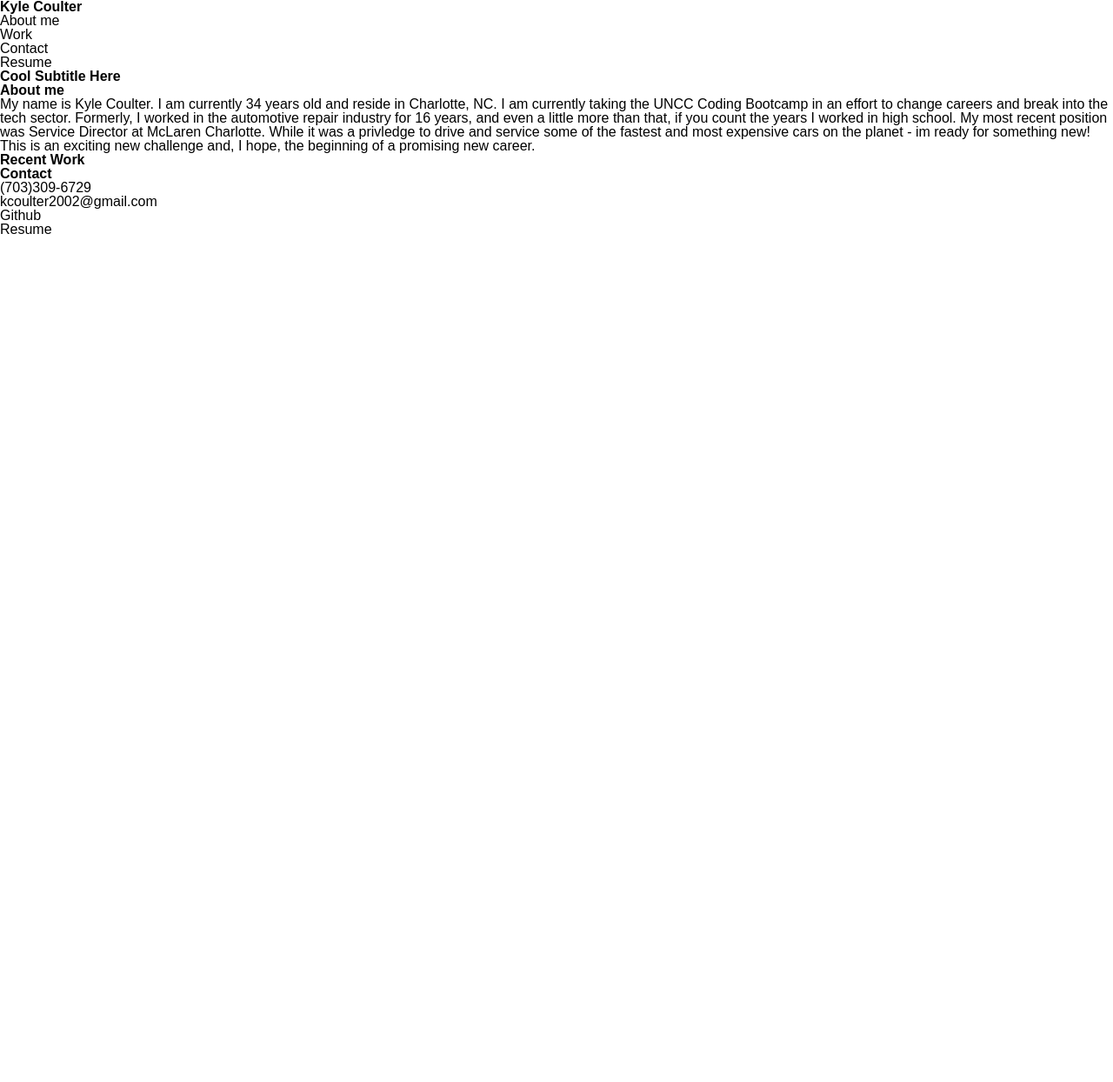
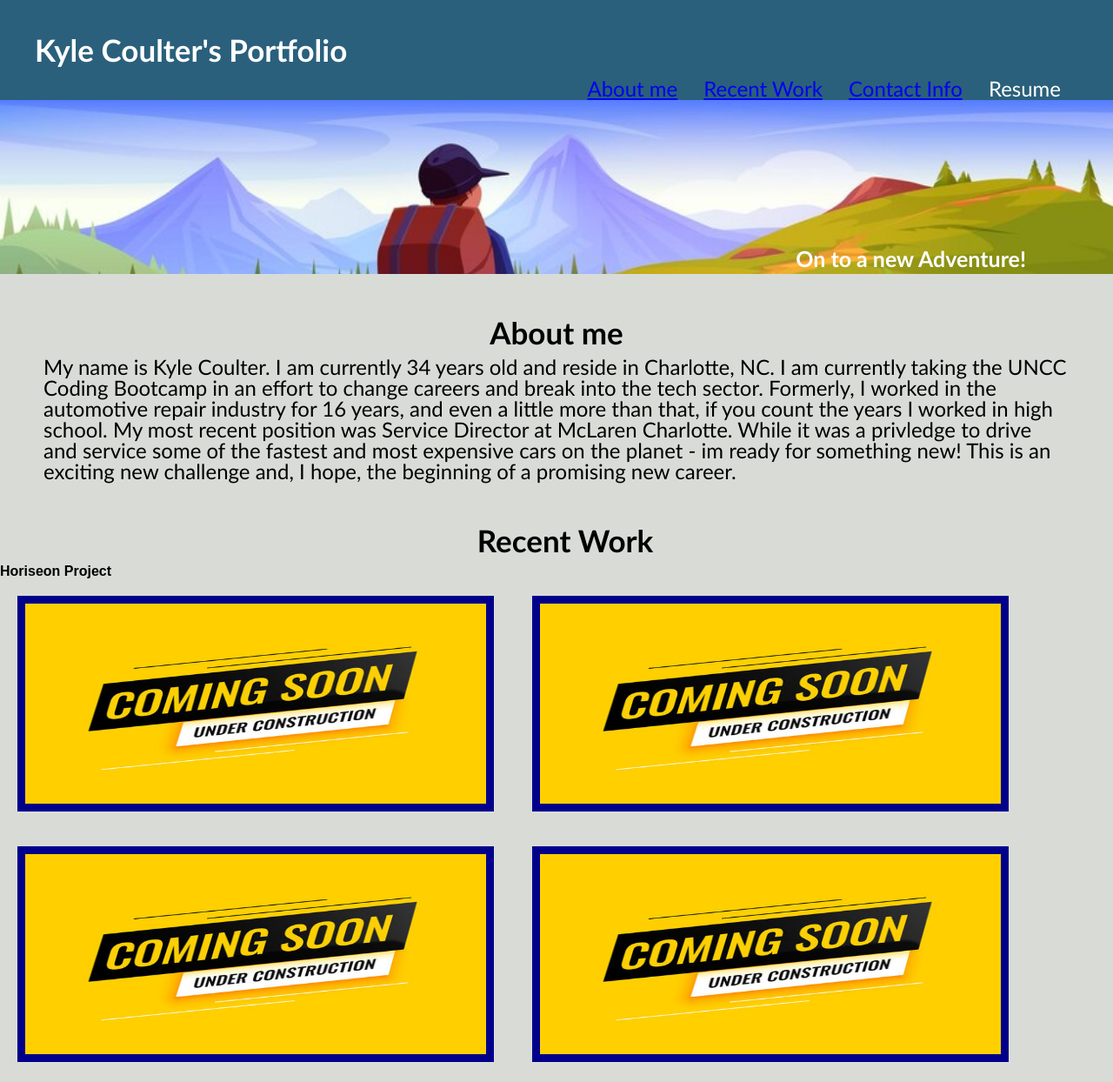
Before and after one commit to coulterkyle/Portfolio, a plain HTML site: page index.html in a window 1280 px wide. Shown: the top 1244 px of the page at 87% size. Before the commit the page ends 800 px from the top, so only its background shows below. Drawn offline with Linux system fonts and the light colour scheme.

Commit message:
added CSS, images and Hyperlinks

```diff
--- a/assets/style.css
+++ b/assets/style.css
@@ -0,0 +1,104 @@
+* {
+    box-sizing: border-box;
+    padding: 0;
+    margin: 0;
+}
+
+body {
+    background-color: #d9dcd6;
+}
+
+.header {
+    padding: 40px;
+    font-family: 'Trebuchet MS', 'Lucida Sans Unicode', 'Lucida Grande', 'Lucida Sans', Arial, sans-serif;
+    background-color: #2a607c;
+    color: #ffffff;
+}
+
+header h1 {
+    font-size: 35px;
+}
+
+.header div {
+    padding-top: 15px;
+    margin-right: 20px;
+    float: right;
+    font-family: 'Gill Sans', 'Gill Sans MT', Calibri, 'Trebuchet MS', sans-serif;
+    font-size: 20px;
+}
+
+.header div ul {
+    list-style-type: none;
+}
+
+.header div ul li {
+    display: inline-block;
+    margin-left: 25px;
+    font-size: larger;
+}
+
+.subtitle {
+    padding: 100px;
+    font-family: 'Trebuchet MS', 'Lucida Sans Unicode', 'Lucida Grande', 'Lucida Sans', Arial, sans-serif;
+    background-image: url(man-travel-explore-mountain.jpeg);
+    background-repeat: no-repeat;
+    background-size: cover;
+    color: #ffffff;
+}
+
+.subtitle h2 {
+    float: right;
+    font-size: 25px;
+    margin-top: 70px;
+}
+
+.content h2 {
+    font-family: 'Trebuchet MS', 'Lucida Sans Unicode', 'Lucida Grande', 'Lucida Sans', Arial, sans-serif;
+    font-size: 35px;
+    margin-top: 50px;
+    margin-bottom: 10px;
+    text-align: center;
+}
+
+.about-me {
+    font-family: 'Gill Sans', 'Gill Sans MT', Calibri, 'Trebuchet MS', sans-serif;
+    font-size: 24px;
+}
+
+.about-me p {
+    margin-left: 50px;
+    margin-right: 50px;
+    justify-content: center;
+}
+
+.recent-work {
+    width: 1300px;
+}
+
+.recent-work img {
+    height: 230px;
+    width: 530px;
+}
+
+.recent-work ul li {
+    display: inline-flex;
+    margin: 20px;
+    border: 9px solid darkblue;
+    justify-content: center;
+}
+
+#recent-work ul li:hover::after {
+    border: 15px solid darkred;
+}
+
+.contact {
+background-color: #2a607c;
+color: #ffffff;
+}
+
+.contact div ul li {
+    display: inline-block;
+    margin: 25px;
+    justify-content: center;
+    font-size: larger;
+}
--- a/index.html
+++ b/index.html
@@ -8,30 +8,30 @@
     <title>Kyle Coulter's Portfolio</title>
 </head>
 <body>
-    <header>
-        <h1>Kyle Coulter</h1>
+    <header class="header">
+        <h1>Kyle Coulter's Portfolio</h1>
         <div>
             <ul>
                 <li>
-                    About me
+                    <a href="#about-me">About me</a>
                 </li>
                 <li>
-                    Work
+                    <a href="#recent-work">Recent Work</a>
                 </li>
                 <li>
-                    Contact
+                    <a href="#contact">Contact Info</a>
                 </li>
                 <li>
                     Resume
                 </li>
             </ul>
         </div>
-        <div>
-            <h2>Cool Subtitle Here</h2>
-        </div>
     </header>
-    <main>
-        <section>
+    <section class="subtitle">
+        <h2>On to a new Adventure!</h2>
+    </section>
+    <main class="content">
+        <section id= "about-me" class="about-me">
             <h2>About me</h2>
             <p>My name is Kyle Coulter. I am currently 34 years old and
             reside in Charlotte, NC. I am currently taking the UNCC Coding Bootcamp
@@ -43,11 +43,29 @@
             This is an exciting new challenge and, I hope, the beginning of a promising new career.
             </p>
         </section>
-        <section>
+        <section id= "recent-work" class="recent-work">
             <h2>Recent Work</h2>
+            <section id="featured">
+                <h3>Horiseon Project</h3>
+            </section>
+            <ul>
+                <li>
+                    <img src="assets/under-construction.jpeg" alt="Coming Soon!">
+                </li>
+                <li>
+                    <img src="assets/under-construction.jpeg" alt="Coming Soon!">
+                </li>
+                <li>
+                    <img src="assets/under-construction.jpeg" alt="Coming Soon!">
+                </li>
+                <li>
+                    <img src="assets/under-construction.jpeg" alt="Coming Soon!">
+                </li>
+            </ul>
         </section>
-        <section>
+        <section id= "contact" class="contact">
             <h2>Contact</h2>
+            <div>
             <ul>
                 <li>
                     (703)309-6729
@@ -62,6 +80,7 @@
                     Resume
                 </li>
             </ul>
+            </div>
         </section>
     </main>
 
```
Also changed, not shown: assets/man-travel-explore-mountain.jpeg (added).
